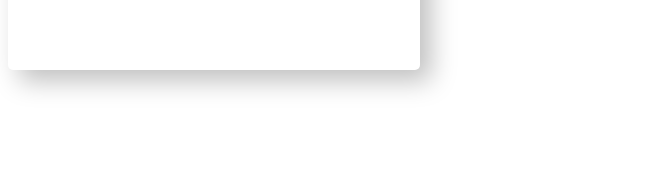
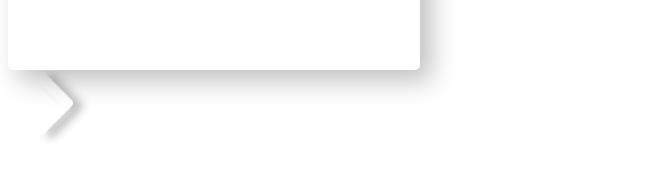
Before and after one commit to GeniaBb/Card, a Vue app: page /#/about in a window 1280 px wide. Shown: the part 433-612 px from the top of the page, without its empty margins (0-646 px from the left). Built offline with nearby package versions, Linux system fonts and the light colour scheme.

Commit message:
MC-17 Добавлена кнопка для карусели

```diff
--- /dev/null
+++ b/src/components/BtnCarousel.vue
@@ -0,0 +1,45 @@
+<template>
+  <button class="btn-carousel">
+    <svg
+      width="80"
+      height="80"
+      viewBox="0 0 47 100"
+      fill="none"
+      xmlns="http://www.w3.org/2000/svg"
+    >
+      <path
+        d="M45.7232 36.8784L10.1222 1.27804C9.29879 0.45398 8.19961 0 7.02759 0C5.85556 0 4.75638 0.45398 3.93298 1.27804L1.31121 3.89916C-0.394793 5.60711 -0.394793 8.38302 1.31121 10.0884L31.2063 39.9834L1.27804 69.9116C0.45463 70.7357 0 71.8342 0 73.0056C0 74.1783 0.45463 75.2768 1.27804 76.1015L3.89981 78.722C4.72386 79.546 5.82239 80 6.99442 80C8.16644 80 9.26562 79.546 10.089 78.722L45.7232 43.0891C46.5486 42.2624 47.0019 41.1587 46.9993 39.9854C47.0019 38.8075 46.5486 37.7044 45.7232 36.8784Z"
+        fill="white"
+      />
+      <defs>
+        <filter id="shadow" x="-20%" y="-20%" width="200%" height="200%">
+          <feDropShadow
+            dx="13"
+            dy="4"
+            stdDeviation="5"
+            flood-color="rgba(0, 0, 0, 0.25)"
+          />
+        </filter>
+      </defs>
+    </svg>
+  </button>
+</template>
+
+<style lang="scss">
+.btn-carousel {
+  width: 80px;
+  height: 80px;
+  border: none;
+  outline: none;
+  background-color: transparent;
+}
+path {
+  filter: url(#shadow);
+}
+</style>
+
+<script>
+export default {
+  name: 'BtnCarousel',
+}
+</script>
--- /dev/null
+++ b/src/components/Carousel.vue
@@ -0,0 +1,16 @@
+<template>
+  <BtnCarousel></BtnCarousel>
+</template>
+
+<style lang="scss">
+</style>
+
+<script>
+import BtnCarousel from '@/components/BtnCarousel.vue'
+export default {
+  name: 'Carousel',
+  components: {
+    BtnCarousel: BtnCarousel,
+  },
+}
+</script>
--- a/src/views/CardsView.vue
+++ b/src/views/CardsView.vue
@@ -1,15 +1,18 @@
 <template>
   <div class="cards-view">
     <cardDisplay :frontData="front" :backData="back"></cardDisplay>
+    <carousel></carousel>
   </div>
 </template>
 
 <script>
 import CardDisplay from '@/components/CardDisplay.vue'
+import Carousel from '@/components/Carousel.vue'
 export default {
   name: 'CardsView',
   components: {
     cardDisplay: CardDisplay,
+    carousel: Carousel,
   },
   data: () => ({
     front: {
```
